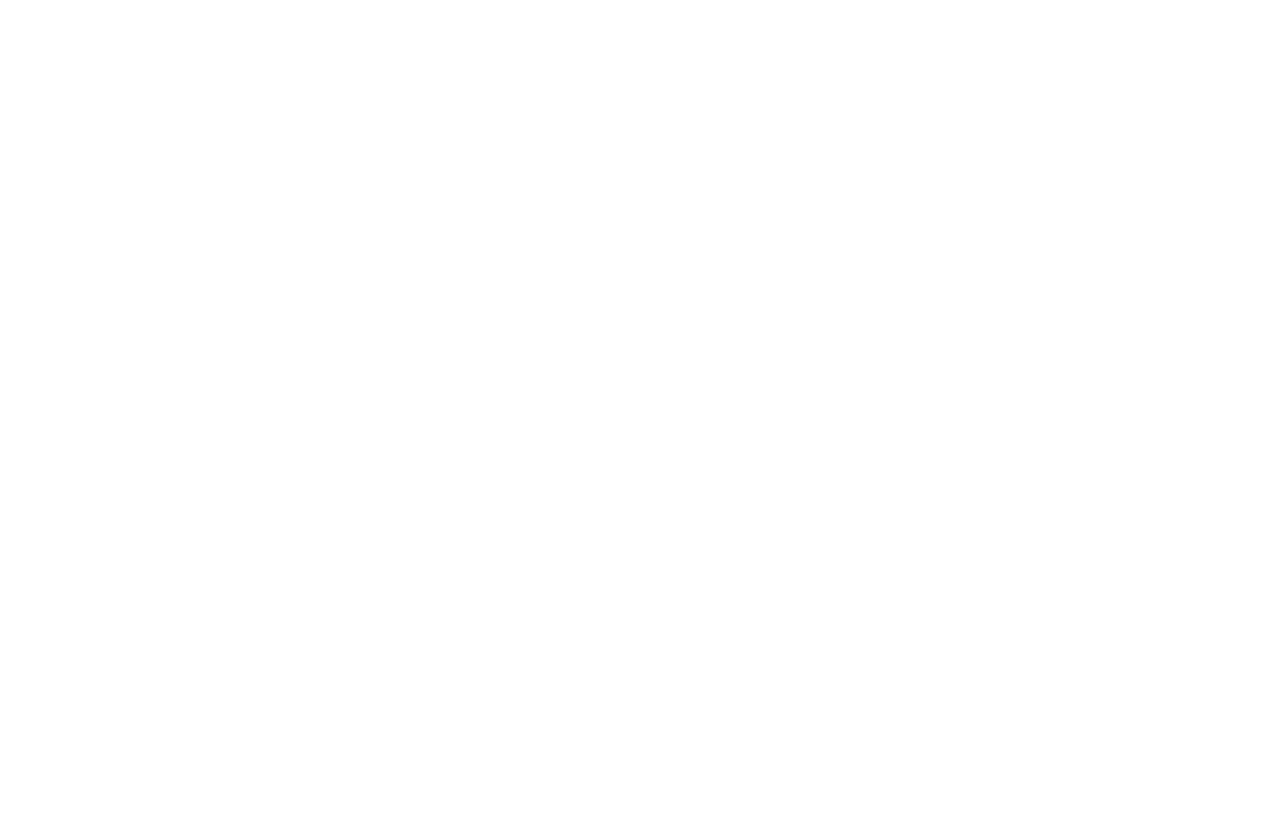
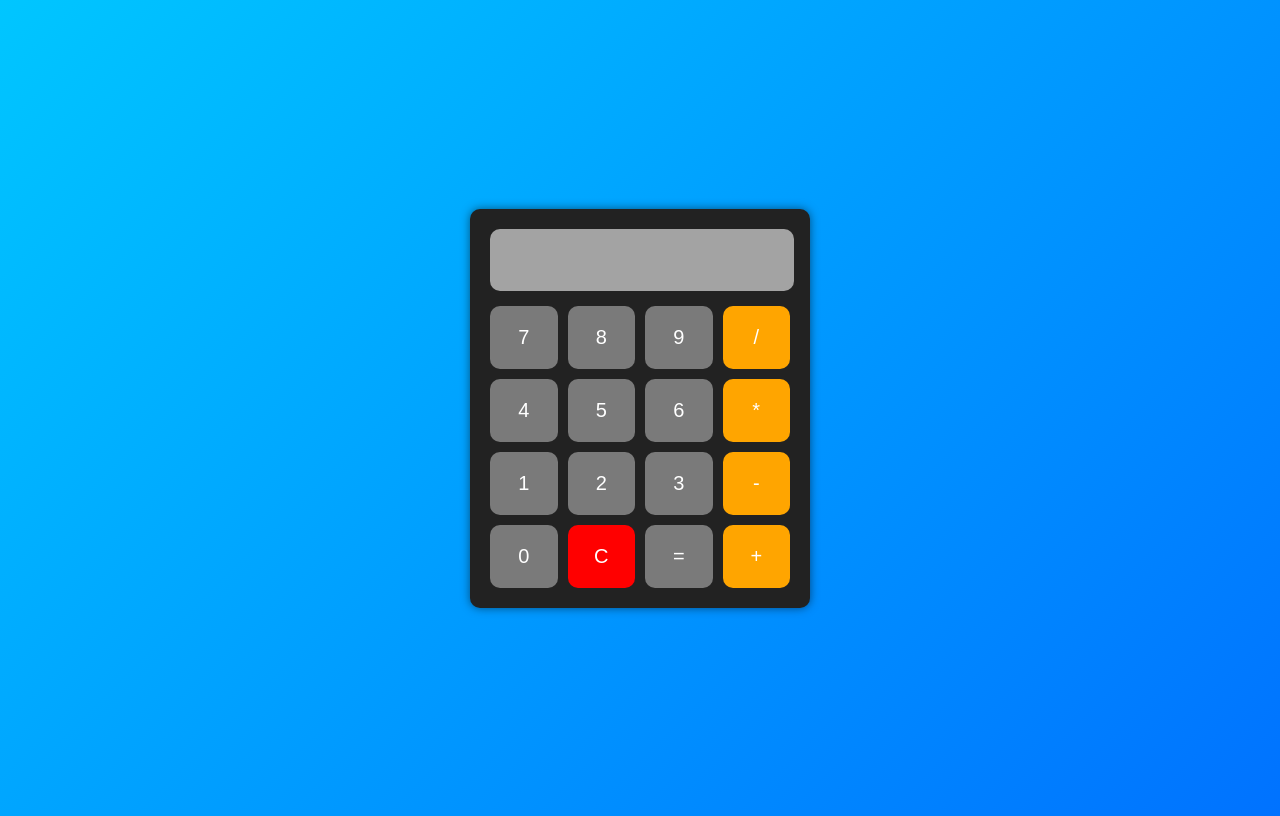
Before and after one commit to ARV128/js_mini_aplikacije, a plain HTML site: page kalkulator.html in a window 1280 px wide. Drawn offline with Linux system fonts and the light colour scheme.

Commit message:
zavrsena osnovna kalkulator aplikacija

```diff
--- a/css/kalkulator.css
+++ b/css/kalkulator.css
@@ -0,0 +1,63 @@
+body{
+    display: flex;
+    align-items: center;
+    justify-content: center;
+    background: linear-gradient(135deg, #00c6ff, #0072ff);
+    height: 100vh;
+}
+
+#kalkulator{
+    background-color: #222;
+    padding: 20px;
+    border-radius: 10px;
+    box-shadow: 0 0 10px rgb(0,0,0,0.5);
+    width: 300px;
+}
+
+#ekran{
+    width: 100%;
+    height: 60px;
+    background-color: #a3a3a3;
+    border: none;
+    border-radius: 10px;
+    margin-bottom: 15px;
+    color: white;
+    font-size: 30px;
+    text-align: right;
+}
+
+#dugmici{
+    display: grid;
+    grid-template-columns: repeat(4, 1fr);
+    gap: 10px;
+}
+
+button{
+    padding: 20px;
+    background-color: #7a7a7a;
+    color: white;
+    border: none;
+    border-radius: 10px;
+    font-size: 20px;
+    cursor: pointer;
+}
+
+.clearbutton{
+    background-color: red;
+}
+
+.operacijabutton{
+    background-color: orange;
+}
+
+button:hover{
+    background-color: #a8a6a6;
+}
+
+.operacijabutton:hover{
+    background-color: rgb(252, 183, 54);
+}
+
+.clearbutton:hover{
+    background-color: rgb(250, 59, 59);
+}
--- /dev/null
+++ b/js/kalkulator.js
@@ -0,0 +1,25 @@
+let ekran=document.getElementById("ekran");
+
+const dugmici=document.querySelectorAll("#dugmici button");
+
+dugmici.forEach((dugme) => {
+      dugme.addEventListener("click", () => {
+            let vrednost=dugme.innerHTML;
+      if(vrednost==="C"){
+         ekran.value="";
+      }else if(vrednost==="="){
+            try{
+               let rezultat=eval(ekran.value);
+               ekran.value=rezultat;
+            }catch(error){
+                 ekran.value="Greska!";
+            }
+
+      }
+      else{
+         ekran.value+=vrednost;
+      }
+
+      });
+
+});
--- a/kalkulator.html
+++ b/kalkulator.html
@@ -7,6 +7,29 @@
     <link rel="stylesheet" href="css/kalkulator.css">
 </head>
 <body>
+    <div id="kalkulator">
+        <input type="text" id="ekran" readonly>
+        <div id="dugmici">
+            <button>7</button>
+            <button>8</button>
+            <button>9</button>
+            <button class="operacijabutton">/</button>
+            <button>4</button>
+            <button>5</button>
+            <button>6</button>
+            <button class="operacijabutton">*</button>
+            <button>1</button>
+            <button>2</button>
+            <button>3</button>
+            <button class="operacijabutton">-</button>
+            <button>0</button>
+            <button class="clearbutton">C</button>
+            <button>=</button>
+            <button class="operacijabutton">+</button>
 
+        </div>
+    </div>
+
+    <script src="js/kalkulator.js"></script>
 </body>
 </html>
```
